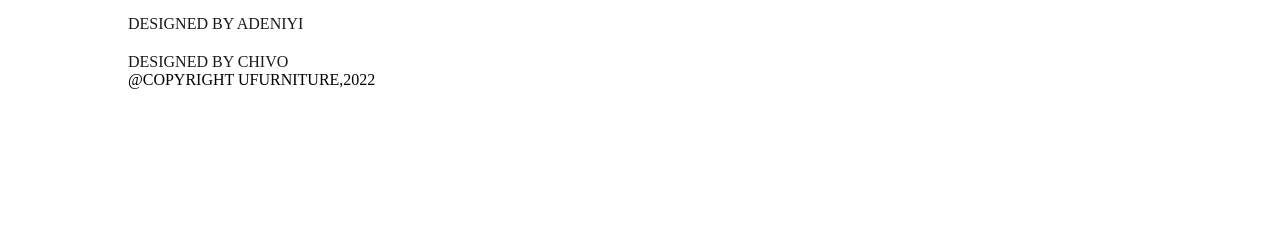
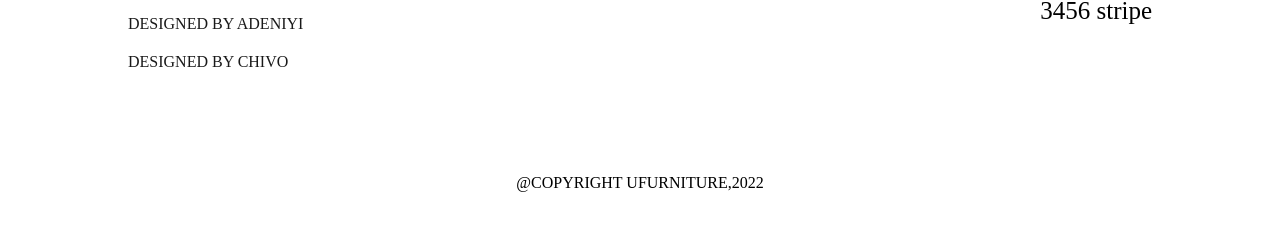
Before and after one commit to qgatssdev/ufurniture, a React (Create React App) app: page / in a window 1280 px wide. Shown: the part 4658-4889 px from the top of the page. Before the commit the page ends 4747 px from the top, so only its background shows below. Built offline with nearby package versions, Linux system fonts and the light colour scheme.

Commit message:
address change

```diff
--- a/src/App.tsx
+++ b/src/App.tsx
@@ -121,11 +121,13 @@ function App() {
             <p>design@email.com</p>
             <p>+234 678 489 2994</p>
             <p className="address__actual">
-              elkwood road, off john murtough 1 3456 stripe
+              elkwood road, off john <br />
+              murtough 1 <br />
+              3456 stripe
             </p>
           </div>
         </div>
-        <p>@COPYRIGHT UFURNITURE,2022</p>
+        <p className="copyright">@COPYRIGHT UFURNITURE,2022</p>
       </footer>
     </div>
   );
```
